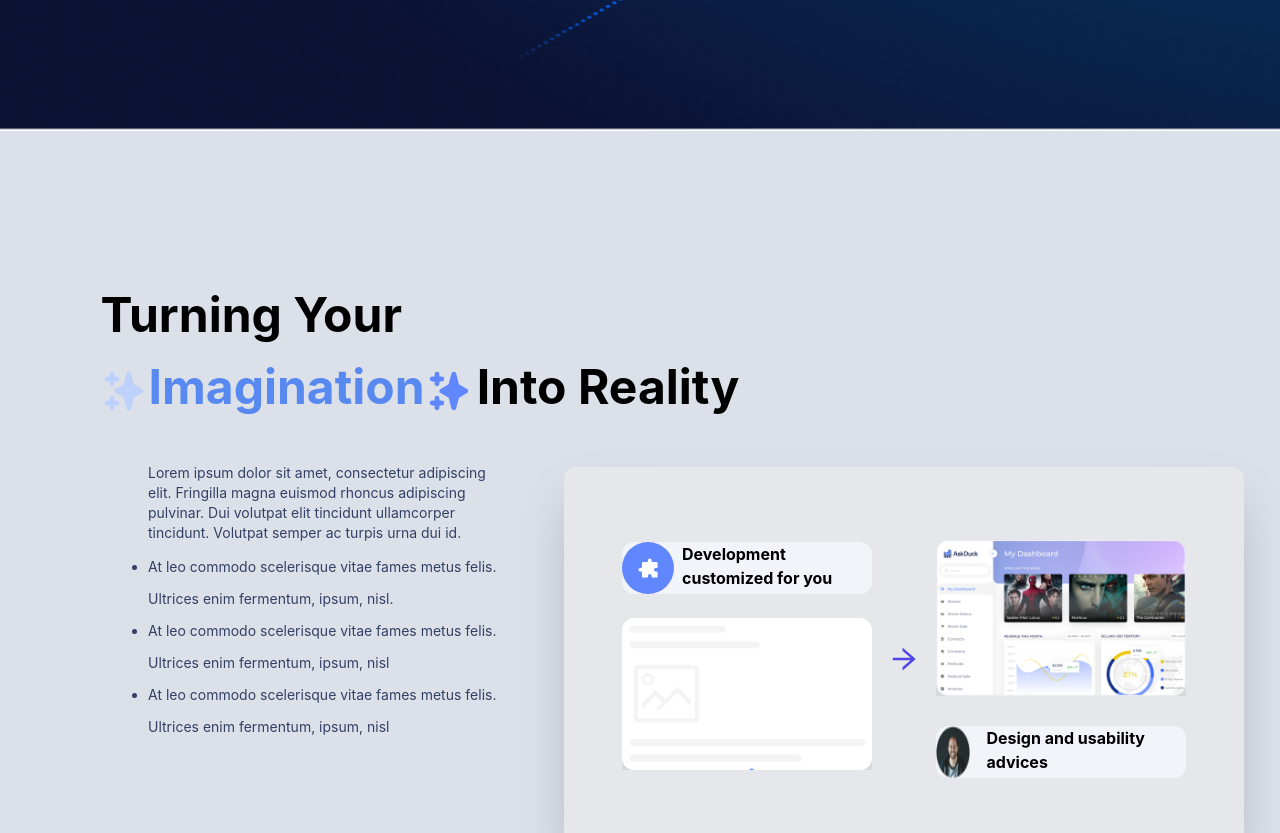
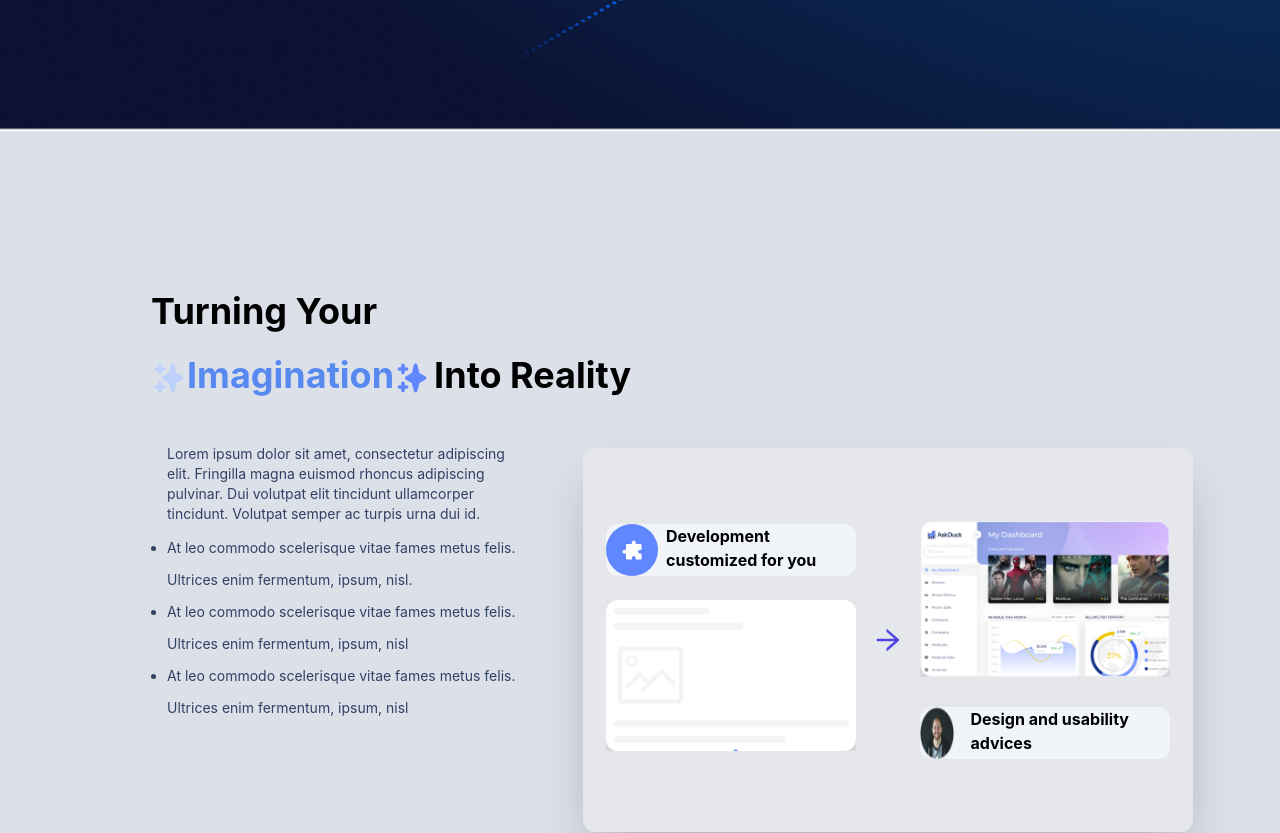
Before and after one commit to ArminBabic/blue, a Next.js app: page / in a window 1280 px wide. Shown: the part 980-1813 px from the top of the page. Built offline with nearby package versions, Linux system fonts and the light colour scheme.

Commit message:
fix about section title

```diff
--- a/components/About.tsx
+++ b/components/About.tsx
@@ -34,16 +34,17 @@ function About() {
   return (
     <section
       id="about"
-      className="bg-[#dce0e9] py-8 flex flex-col items-center lg:items-start lg:pl-16 xl:block "
+      className="bg-[#dce0e9] py-8 flex flex-col items-center  lg:pl-16  "
     >
-      <div className="w-full flex justify-center lg:justify-end">
-        <div className="text-center lg:text-start lg:w-[99%] xl:w-[97%] 2xl:w-[85%] 3xl:w-[80%] ">
+      <div className="max-w-[1600px]">
+        <div className="lg:w-full lg:mx-auto flex justify-center lg:justify-start   ">
+          <div className="text-center lg:text-start   ">
             {" "}
-          <h2 className="text-2xl sm:text-3xl md:text-4xl lg:text-5xl font-bold pt-16 lg:pt-32 ">
+            <h2 className="text-2xl sm:text-3xl md:text-4xl 4xl:text-6xl font-bold pt-16 lg:pt-32 ">
               Turning Your
             </h2>
             <br />
-          <h2 className=" text-2xl sm:text-3xl md:text-4xl lg:text-5xl font-bold   ">
+            <h2 className=" text-2xl sm:text-3xl md:text-4xl  4xl:text-6xl font-bold   ">
               <span className="text-[#5889F1] pr-1  ">
                 <HiSparkles className="inline text-[#BED1FB]" />
                 Imagination
@@ -54,34 +55,34 @@ function About() {
           </div>
         </div>
 
-      <div className="text-center sm:text-start  flex flex-col xl:flex-row items-center justify-center md:gap-12 xl:ml-8  xl:justify-center  pt-12  ">
+        <div className="lg:w-full lg:mx-0  text-center sm:text-start  flex flex-col xl:flex-row items-center justify-center md:gap-12  xl:justify-center  pt-12  ">
           <div className="sm:w-full md:w-[700px] mb-48 xs:mb-2 text-xs sm:text-sm 2xl:text-base md:flex-1 xl:flex-none text-1xl text-center md:text-center text-[#081944] px-2 xs:px-8 sm:px-4 max-w-[235px] xs:max-w-[400px] max-h-[400px] md:max-w-[700px] lg:max-w-[800px] md:max-h-[400px] sm:h-[500px]  xl:h-96 xl:w-96  opacity-80 ">
             <div className="text-center md:text-start md:w-[99%] ">
               <p className="w-[99%] mx-auto md:mx-0 text-center lg:text-start px-2 xs:px-0">
-              Lorem ipsum dolor sit amet, consectetur adipiscing elit. Fringilla
-              magna euismod rhoncus adipiscing pulvinar. Dui volutpat elit
-              tincidunt ullamcorper tincidunt. Volutpat semper ac turpis urna
-              dui id.
+                Lorem ipsum dolor sit amet, consectetur adipiscing elit.
+                Fringilla magna euismod rhoncus adipiscing pulvinar. Dui
+                volutpat elit tincidunt ullamcorper tincidunt. Volutpat semper
+                ac turpis urna dui id.
               </p>
             </div>
 
             <ul className="w-[70%] md:w-[99%] text-center lg:text-start m-auto md:m-0 xl:text-start list-disc pt-2  leading-8">
               <li>
-              At leo commodo scelerisque vitae fames metus felis. Ultrices enim
-              fermentum, ipsum, nisl.
+                At leo commodo scelerisque vitae fames metus felis. Ultrices
+                enim fermentum, ipsum, nisl.
               </li>
               <li>
-              At leo commodo scelerisque vitae fames metus felis. Ultrices enim
-              fermentum, ipsum, nisl
+                At leo commodo scelerisque vitae fames metus felis. Ultrices
+                enim fermentum, ipsum, nisl
               </li>
               <li>
-              At leo commodo scelerisque vitae fames metus felis. Ultrices enim
-              fermentum, ipsum, nisl
+                At leo commodo scelerisque vitae fames metus felis. Ultrices
+                enim fermentum, ipsum, nisl
               </li>
             </ul>
           </div>
 
-        <div className="md:flex-1 xl:flex-none shadow-2xl w-[200px] xs:w-[292px]   sm:w-[500px] md:w-[730px] flex flex-col md:flex-row md:justify-center items-center max-h-[750]  md:max-h-[850px] xl:h-96 xl:w-[680px] rounded-xl bg-[#e5e7eb]">
+          <div className="md:flex-1 xl:flex-none shadow-2xl w-[200px] xs:w-[292px]   sm:w-[500px] md:w-[730px] flex flex-col md:flex-row md:justify-center items-center max-h-[750]  md:max-h-[850px] xl:h-96 xl:w-[610px] 2xl:w-[680px] rounded-xl bg-[#e5e7eb]">
             <div className="  w-[180px] xs:w-[250px] pt-4 sm:pt-8     md:py-12  ">
               <div className=" w-[180px] xs:w-[250px] h-[52px] mb-2 md:mb-6   bg-slate-100 rounded-xl flex">
                 <div className="bg-[#6187FF] rounded-full flex justify-center items-center px-2 ">
@@ -126,6 +127,7 @@ function About() {
             </div>
           </div>
         </div>
+      </div>
     </section>
   );
 }
--- /dev/null
+++ b/components/Team.tsx
@@ -0,0 +1,7 @@
+import React from "react";
+
+function Team() {
+  return <div>Team</div>;
+}
+
+export default Team;
--- a/pages/index.tsx
+++ b/pages/index.tsx
@@ -12,6 +12,7 @@ import Projects from "../components/Projects";
 import Why from "../components/Why";
 import Services from "../components/Services";
 import Contact from "../components/Contact";
+import Team from "../components/Team";
 
 const Home: NextPage = () => {
   return (
@@ -29,6 +30,7 @@ const Home: NextPage = () => {
       <Projects />
       <Values />
       <Why />
+      <Team />
 
       <Contact />
 
--- a/tailwind.config.js
+++ b/tailwind.config.js
@@ -26,6 +26,8 @@ module.exports = {
       // => @media (min-width: 1536px) { ... }
 
       "3xl": "1500px",
+
+      "4xl": "1600px",
     },
   },
   plugins: [],
```
Lines whose indentation alone changed are shown as unchanged.
